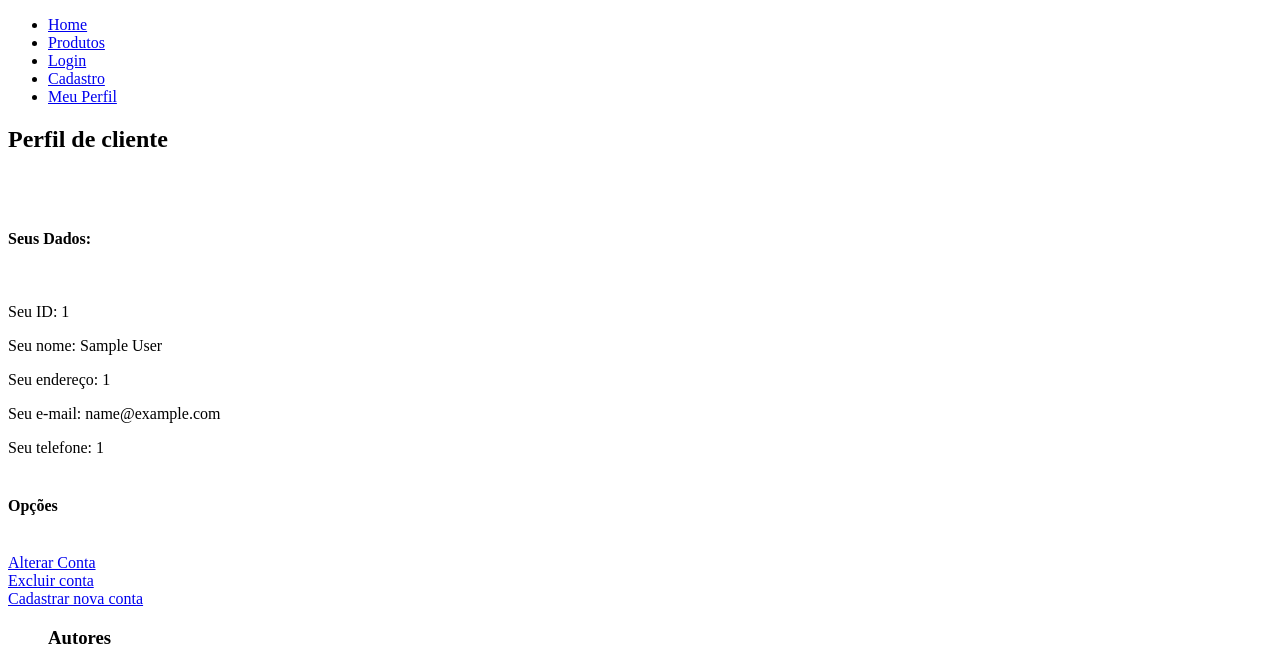
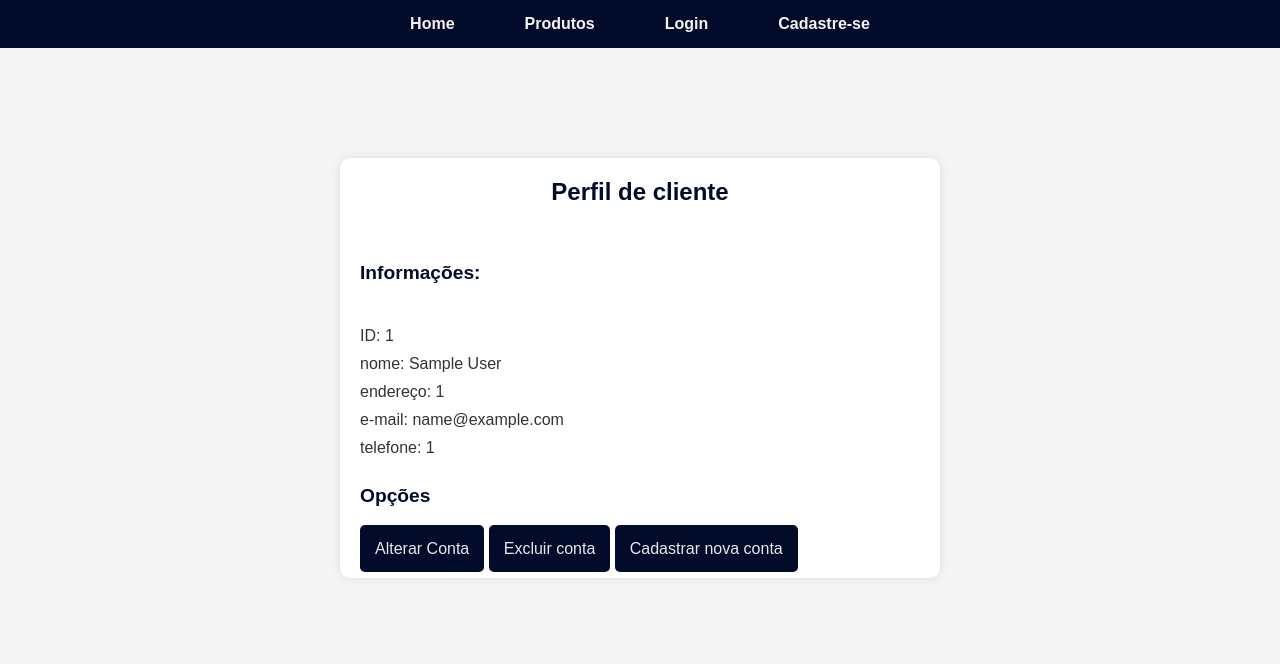
Before and after one commit to CrowvenTh/Projeto-integrado-4-SEM-SI, a PHP site: page /visao/visaoCliente/Perfil.php in a window 1280 px wide. Shown: the top 664 px of the page. Run offline with PHP 8.4, Linux system fonts and the light colour scheme; the visitor is signed in with stand-in values (Sample User, id 1).

Commit message:
perfil cliente

```diff
--- /dev/null
+++ b/EPIC2-ThiagoAnotonioDeSousaSilva/visao/css/perfil.css
@@ -0,0 +1,169 @@
+* {
+    margin: 0;
+    padding: 0;
+    box-sizing: border-box;
+}
+
+body {
+    font-family: Arial, sans-serif;
+    display: flex;
+    flex-direction: column;
+    min-height: 100vh;
+    background-color: #f4f4f4;
+}
+
+header {
+    background-color: #030b2a;
+    color: #f4f4f4;
+    padding: 10px 0;
+    text-align: center;
+}
+
+nav {
+    background-color: #030b2a;
+    padding: 15px 0;
+    text-align: center;
+    box-shadow: 0 4px 8px rgba(0, 0, 0, 0.1);
+}
+
+nav ul {
+    list-style: none;
+    padding: 0;
+    margin: 0;
+    display: flex;
+    justify-content: center;
+}
+
+nav ul li {
+    margin: 0 20px;
+}
+
+nav ul li a {
+    color: #f4f4f4;
+    text-decoration: none;
+    font-size: 16px;
+    font-weight: bold;
+    padding: 10px 15px;
+    border-radius: 5px;
+    transition: background-color 0.3s ease, color 0.3s ease;
+}
+
+nav ul li a:hover {
+    background-color: #e8e8e8;
+    color: #030b2a;
+}
+
+/* Estilos para o perfil de cliente */
+main {
+    flex: 1;
+    padding: 20px;
+    display: flex;
+    justify-content: center;
+    align-items: center;
+    background-color: #f4f4f4;
+}
+
+section {
+    background-color: white;
+    padding: 20px;
+    border-radius: 10px;
+    box-shadow: 0 0 10px rgba(0, 0, 0, 0.1);
+    width: 100%;
+    max-width: 600px;
+    margin: 20px;
+    text-align: justify;
+}
+
+h1 {
+    color: #030b2a;
+    text-align: center;
+    margin-bottom: 20px;
+}
+
+h4 {
+    color: #030b2a;
+    font-size: 1.2rem;
+    text-align: left;
+    margin-bottom: 15px;
+}
+
+p {
+    margin: 10px 0;
+    font-size: 1rem;
+    color: #333;
+}
+/*
+.botoesCrud{
+    margin-top: 10px;
+    color: #d1d1d1;
+    text-decoration: none;
+    background-color: #030b2a;
+    border-radius: 5px;
+    transition: background-color 0.3s ease;
+}
+
+.botoesCrud:hover {
+    background-color: #d1d1d1;
+} */
+.alterar, .excluir, .cadastrar{
+    padding: 15px;
+    background: #030b2a;
+    color: #e8e8e8;
+    border-radius: 5px;
+    transition: background-color 0.3s ease;
+}
+.alterar:hover,
+.excluir:hover,
+.cadastrar:hover{
+    background: #e8e8e8;
+    color: #030b2a;
+    border-radius: 5px;
+    transition: background-color 0.3s ease;
+}
+
+/* rodapé */
+footer {
+    background-color: #030b2a;
+    color: white;
+    padding: 20px 0;
+    margin-top: auto;
+    font-size: 14px;
+    width: 100%;
+    display: flex;
+    flex-direction: column;
+    align-items: center;
+}
+
+.footer-content {
+    display: flex;
+    justify-content: center;
+    align-items: flex-start;
+    gap: 40px;
+}
+
+footer ul {
+    list-style-type: none;
+    padding: 0;
+    margin: 0;
+}
+
+footer h3 {
+    margin: 0;
+    padding-bottom: 5px;
+}
+
+footer p {
+    margin: 5px 0;
+    text-align: center;
+}
+
+.autores,
+a {
+    color: white;
+    text-decoration: none;
+}
+
+.autoresImg {
+    width: 15px;
+    height: 15px;
+}
--- a/EPIC2-ThiagoAnotonioDeSousaSilva/visao/visaoCliente/Perfil.php
+++ b/EPIC2-ThiagoAnotonioDeSousaSilva/visao/visaoCliente/Perfil.php
@@ -11,41 +11,37 @@ if (!isset($_SESSION['id_usuario'])) {
 
 <head>
     <meta charset="UTF-8">
-
-    <title>Perfil</title>
-    <link rel="stylesheet" href="">
+    <meta name="viewport" content="width=device-width, initial-scale=1.0">
+    <title>Meu Perfil</title>
+    <link rel="stylesheet" href="../css/perfil.css">
+    <link rel="icon" type="image/x-icon" href="../design/logotipo/Corvus.tech_logo.png">
 </head>
-
-<body>
-    <header>
 <nav>
     <ul>
         <li><a href="../../index.php">Home</a></li>
         <li><a href="../visaoProduto/Produto.php">Produtos</a></li>
-                <li><a href="Login.php">Login</a></li>
-                <li><a href="CadCliente.php">Cadastro</a></li>
-                <li><a href="Perfil.php">Meu Perfil</a></li>
+        <li><a href="../visaoCliente/Login.php">Login</a></li>
+        <li><a href="../visaoCliente/CadCliente.php">Cadastre-se</a></li>
     </ul>
 </nav>
-    </header>
 
 <main>
     <section>
         <div class="form">
             <h1>Perfil de cliente</h1>
             <br><br>
-                <h4 class="dados">Seus Dados:</h5>
+            <h4 class="dados">Informações:</h5>
                 <br>
                 <?php
-                    echo "<p>Seu ID: " . $_SESSION['id_usuario'];
+                echo "<p> ID: " . $_SESSION['id_usuario'];
                 "</p>";
-                    echo "<p>Seu nome: " . $_SESSION['nome'];
+                echo "<p> nome: " . $_SESSION['nome'];
                 "</p>";
-                    echo "<p>Seu endereço: " . $_SESSION['endereco'];
+                echo "<p> endereço: " . $_SESSION['endereco'];
                 "</p>";
-                    echo "<p>Seu e-mail: " . $_SESSION['email'];
+                echo "<p> e-mail: " . $_SESSION['email'];
                 "</p>";
-                    echo "<p>Seu telefone: " . $_SESSION['telefone'];
+                echo "<p> telefone: " . $_SESSION['telefone'];
                 "</p>";
 
                 ?>
@@ -53,42 +49,36 @@ if (!isset($_SESSION['id_usuario'])) {
                 <br><br>
                 <h4 class="opcoes">Opções</h4>
                 <br>
-                    <a href="AlterarCliente.php?idex=<?php echo $_SESSION['id_usuario']; ?>">Alterar Conta</a>
-                    <br>
-                    <a href="ExcluirCliente.php">Excluir conta</a>
-                    <br>
-                    <a href="CadCliente.php">Cadastrar nova conta</a>
+                <a class="alterar" href="../visaoCliente/AltCliente.php?idex=<?php echo $_SESSION['id_usuario']; ?>">Alterar Conta</a>
+
+                <a class="excluir" href="../visaoCliente/ExcluirCliente.php">Excluir conta</a>
+
+                <a class="cadastrar" href="../visaoCliente/CadCliente.php">Cadastrar nova conta</a>
 
         </div>
     </section>
 </main>
-
 <footer>
     <div class="footer-content">
-            <ul class="autores">
-                <h3>Autores</h3>
-                <li> <img class="autoresImg" src="../design_&_layout/logotipo/github-mark.png"> <a href="https://github.com/CrowvenTh">Thiago</a></li>
-            </ul>
         <ul>
             <h3>Contato</h3>
-                <li> <img class="autoresImg" src="../design_&_layout/logotipo/telefone.png"> (61) 91234-5678</li>
-                <li> <img class="autoresImg" src="../design_&_layout/logotipo/email.png"> <a style="color: white;" href="mailto:#"> email </a></li>
+            <li>(61) 91234-5678</li>
+            <li><a style="color: white;" href="mailto:#">corvustech@gmail.com</a></li>
         </ul>
         <ul>
             <h3>Endereço</h3>
             <li>CEP: 123.456-789</li>
-                <li>QS alguma coisa</li>
-                <li>Rua tal, Samambaia Sul - Brasília/DF</li>
+            <li>Rua do Corvo</li>
+            <li>Prédio Corvinal, 217 - Brasília/DF</li>
         </ul>
         <ul>
             <h3>Redes Sociais</h3>
-                <li> <img class="autoresImg" src="../design_&_layout/logotipo/ig icon.png"> <a href="#">Instagram</a></li>
-                <li> <img class="autoresImg" src="../design_&_layout/logotipo/whatsapp.png"> <a href="#">WhatsApp</a></li>
-                <li> <img class="autoresImg" src="../design_&_layout/logotipo/link icon.png"> <a href="  ">Github</a></li>
+            <li> <a href="#">WhatsApp</a></li>
+            <li> <a href="#">Insagram</a></li>
+            <li> <a href="https://github.com/CrowvenTh">Github</a></li>
         </ul>
     </div>
 </footer>
-
 </body>
 
 </html>
--- a/EPIC2-ThiagoAnotonioDeSousaSilva/visao/visaoProduto/CadProduto.php
+++ b/EPIC2-ThiagoAnotonioDeSousaSilva/visao/visaoProduto/CadProduto.php
@@ -1,4 +1,4 @@
-<!DOCTYPE html>
+<!-- <!DOCTYPE html>
 <html>
 
 <head>
@@ -34,4 +34,4 @@
     </div>
 </body>
 
-</html>
+</html> -->
```
Lines whose indentation alone changed are shown as unchanged.
